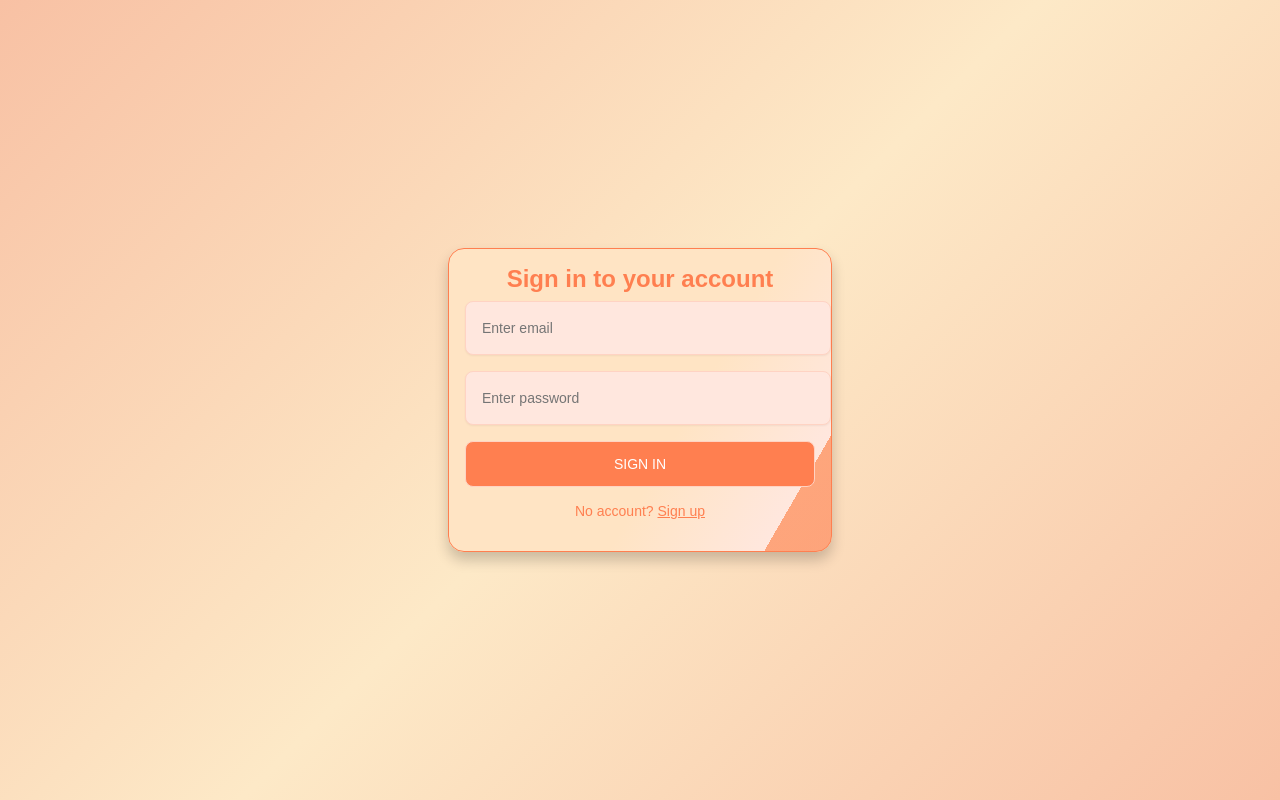
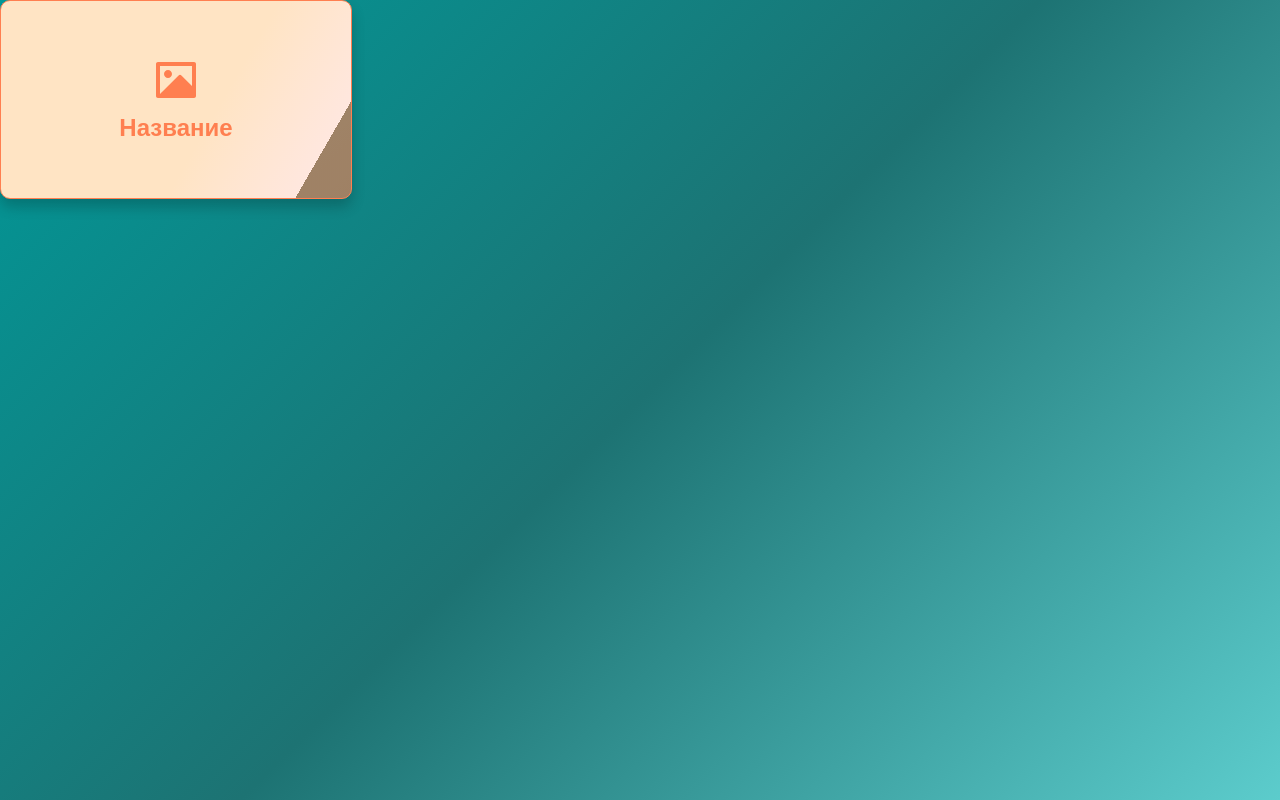
Before and after one commit to ystuler/front, a Vue app: page / in a window 1280 px wide. Built offline with nearby package versions, Linux system fonts and the light colour scheme.

Commit message:
feat: collectionCard

```diff
--- a/src/components/CardComponent.vue
+++ b/src/components/CardComponent.vue
@@ -113,7 +113,7 @@ const flipCard = () => {
 .minus {
   bottom: 10px;
   right: 10px;
-  color: coral;
+  color: #ea4d14;
 }
 
 .plus:hover,
--- /dev/null
+++ b/src/components/CollectionCardsComponent.vue
@@ -0,0 +1,141 @@
+<script setup>
+const description = 'Описание карточки тутутутутутуту ...............'
+const name = 'Название'
+</script>
+
+<template>
+  <div class="card">
+    <svg viewBox="0 0 24 24" xmlns="http://www.w3.org/2000/svg">
+      <path
+          d="M20 5H4V19L13.2923 9.70649C13.6828 9.31595 14.3159 9.31591 14.7065 9.70641L20 15.0104V5ZM2 3.9934C2 3.44476 2.45531 3 2.9918 3H21.0082C21.556 3 22 3.44495 22 3.9934V20.0066C22 20.5552 21.5447 21 21.0082 21H2.9918C2.44405 21 2 20.5551 2 20.0066V3.9934ZM8 11C6.89543 11 6 10.1046 6 9C6 7.89543 6.89543 7 8 7C9.10457 7 10 7.89543 10 9C10 10.1046 9.10457 11 8 11Z"></path>
+    </svg>
+    <p class="card__name">{{ name }}</p>
+
+    <div class="card__content">
+      <p class="card__title">{{ name }}</p>
+      <p class="card__description">{{ description }}</p>
+      <div class="card__buttons">
+        <button class="card__button">Изучить</button>
+        <button class="card__button secondary">Удалить</button>
+        <button class="card__button secondary">Редактировать</button>
+      </div>
+    </div>
+  </div>
+</template>
+
+<style scoped>
+.card__name {
+  margin: 10px 0 0;
+  font-size: 1.5em;
+  font-weight: 900;
+  text-align: center;
+  color: coral;
+}
+.card {
+  position: relative;
+  width: 350px;
+  aspect-ratio: 16/9;
+  background: linear-gradient(
+      120deg,
+      bisque 60%,
+      rgb(255, 231, 222) 88%,
+      rgb(255, 211, 195) 40%,
+      rgba(255, 127, 80, 0.603) 48%
+  );
+  border: 1px solid coral;
+  border-radius: 10px;
+  display: flex;
+  flex-direction: column;
+  align-items: center;
+  justify-content: center;
+  overflow: hidden;
+  perspective: 1000px;
+  box-shadow: 0 8px 14px 0 rgba(0, 0, 0, 0.2);
+  transition: all 0.6s cubic-bezier(0.175, 0.885, 0.32, 1.275);
+}
+
+.card svg {
+  width: 48px;
+  fill: coral;
+  transition: all 0.6s cubic-bezier(0.175, 0.885, 0.32, 1.275);
+}
+
+.card__image {
+  width: 100%;
+  height: 100%;
+}
+
+.card:hover {
+  transform: scale(1.05);
+  box-shadow: 0 8px 16px rgba(255, 255, 255, 0.2);
+}
+
+.card__content {
+  position: absolute;
+  top: 0;
+  left: 0;
+  width: 100%;
+  height: 100%;
+  padding: 20px;
+  box-sizing: border-box;
+  background: linear-gradient(
+      120deg,
+      rgb(255, 174, 145) 30%,
+      coral 88%,
+      bisque 40%,
+      rgb(255, 185, 160) 78%
+  );
+  color: white;
+  display: flex;
+  flex-direction: column;
+  justify-content: space-between;
+  transform: rotateX(-90deg);
+  transform-origin: bottom;
+  transition: all 0.6s cubic-bezier(0.175, 0.885, 0.32, 1.275);
+}
+
+.card:hover .card__content {
+  transform: rotateX(0deg);
+}
+
+.card__title {
+  margin: 0;
+  font-size: 1.8em;
+  font-weight: 900;
+}
+
+.card:hover svg {
+  scale: 0;
+}
+
+.card__description {
+  margin: 10px 0;
+  font-size: 1em;
+  line-height: 1.4;
+}
+
+.card__buttons {
+  display: flex;
+  gap: 10px;
+  margin-top: auto;
+}
+
+.card__button {
+  padding: 10px;
+  border-radius: 8px;
+  background: #ea4d14;
+  border: none;
+  color: white;
+}
+
+.secondary {
+  background: transparent;
+  color: #ffffff;
+  border: 1px solid #ea4d14;
+}
+
+.card__button:hover, .secondary:hover {
+  background: darkorange;
+  color: white;
+}
+</style>
--- a/src/components/HelloWorld.vue
+++ b/src/components/HelloWorld.vue
@@ -1,10 +1,11 @@
 <script setup>
 import CardComponent from "./CardComponent.vue";
 import FormComponent from "./FormComponent.vue";
+import CollectionCardsComponent from "./CollectionCardsComponent.vue";
 </script>
 
 <template>
-  <FormComponent></FormComponent>
+  <CollectionCardsComponent></CollectionCardsComponent>
 </template>
 
 <style scoped>
--- a/src/style.css
+++ b/src/style.css
@@ -3,6 +3,6 @@ body {
   padding: 0;
   height: 100vh;
   width: 100vw;
-  background: linear-gradient(135deg, #f8c1a4 0%, #fde9c7 50%, #f8c1a4 100%);
+  background: linear-gradient(135deg, #009999 0%, #1D7373 50%, #5CCCCC 100%);
   font-family: Arial, sans-serif;
 }
```
